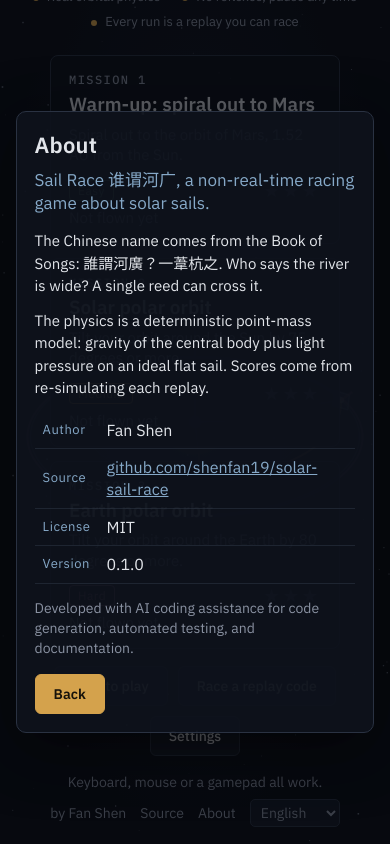
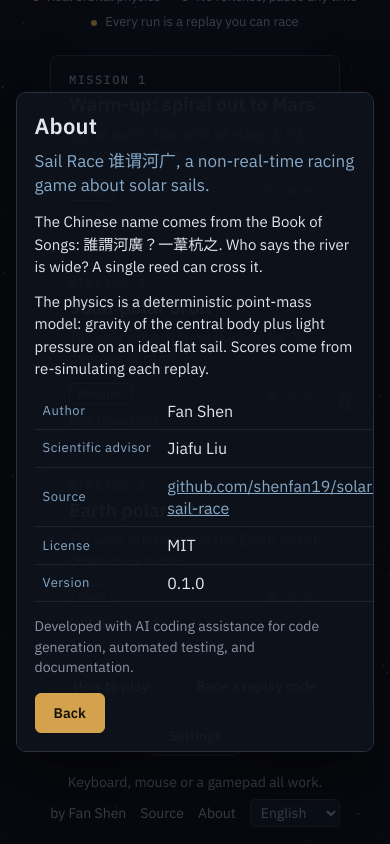
Before and after one commit to shenfan19/solar-sail-race, a plain HTML site: page index.html in a window 390 px wide. Both pictures are taken after a click on the button "About". Drawn offline with Linux system fonts and the light colour scheme.

Commit message:
Localize into nine languages, quieter palette, front page intro, phone scrolling, credit scientific advisor

```diff
--- a/index.html
+++ b/index.html
@@ -24,7 +24,7 @@
   }
   * { box-sizing:border-box; }
   html, body { margin:0; height:100%; background:var(--space); color:var(--text); font-family:var(--body); font-weight:400; overflow:hidden; user-select:none; -webkit-user-select:none; }
-  #stage { position:relative; width:100vw; height:100vh; background:radial-gradient(ellipse at 50% 40%, #121826 0%, var(--space) 70%); }
+  #stage { position:relative; width:100vw; height:100vh; height:100dvh; background:radial-gradient(ellipse at 50% 40%, #121826 0%, var(--space) 70%); }
   #view { position:absolute; inset:0; width:100%; height:100%; display:block; cursor:grab; }
   .hidden { display:none !important; }
   .screen { position:absolute; inset:0; pointer-events:none; }
@@ -46,7 +46,8 @@
   .btn.on { border-color:var(--accent); color:var(--accent); }
 
   /* menu */
-  #menu { display:flex; flex-direction:column; align-items:center; justify-content:flex-start; padding:5vh 4vw 2vh; text-align:center; gap:2vh; overflow:auto; }
+  /* the menu scrolls by itself on short screens, so it takes touches instead of passing them to the canvas behind */
+  #menu { display:flex; flex-direction:column; align-items:center; justify-content:flex-start; padding:5vh 4vw calc(2vh + env(safe-area-inset-bottom, 0px)); text-align:center; gap:2vh; overflow-y:auto; pointer-events:auto; touch-action:pan-y; -webkit-overflow-scrolling:touch; }
   #levels { display:flex; flex-wrap:wrap; gap:14px; justify-content:center; margin-top:1vh; }
   .card { width:min(290px, 86vw); text-align:left; padding:16px 18px; border-radius:8px; background:var(--panel); border:1px solid var(--line); color:var(--text); cursor:pointer; font-family:var(--body); transition:border-color .1s, transform .1s; }
   .card:hover, .card:focus-visible { outline:none; transform:translateY(-2px); border-color:var(--accent); }
@@ -67,7 +68,7 @@
 
   /* centered cards for brief, pause, result, settings, help, about */
   .center { display:flex; align-items:center; justify-content:center; padding:3vh 4vw; background:rgba(6,8,13,0.6); pointer-events:auto; }
-  .sheet { scrollbar-color:var(--line) transparent; width:min(740px, 94vw); max-height:94vh; overflow:auto; background:var(--panel); border:1px solid var(--line); border-radius:10px; padding:clamp(18px, 3vw, 32px); box-shadow:0 16px 60px rgba(0,0,0,0.5); }
+  .sheet { scrollbar-color:var(--line) transparent; width:min(740px, 94vw); max-height:94vh; max-height:94dvh; overflow:auto; touch-action:pan-y; background:var(--panel); border:1px solid var(--line); border-radius:10px; padding:clamp(18px, 3vw, 32px); box-shadow:0 16px 60px rgba(0,0,0,0.5); }
   .sheet h2 { font-size:clamp(22px, 3vw, 32px); }
   .sheet .lead { font-size:clamp(17px, 1.9vw, 21px); color:var(--accent); margin:10px 0 14px; line-height:1.4; }
   .sheet ol { margin:0 0 18px; padding-left:24px; font-size:clamp(15px, 1.7vw, 18px); line-height:1.5; }
@@ -264,6 +265,7 @@
       <p class="about" data-i18n="about.physics"></p>
       <table>
         <tr><td data-i18n="about.author"></td><td data-i18n="about.authorName"></td></tr>
+        <tr><td data-i18n="about.advisor"></td><td data-i18n="about.advisorName"></td></tr>
         <tr><td data-i18n="about.source"></td><td><a href="https://github.com/shenfan19/solar-sail-race" target="_blank" rel="noopener">github.com/shenfan19/solar-sail-race</a></td></tr>
         <tr><td data-i18n="about.license"></td><td>MIT</td></tr>
         <tr><td data-i18n="about.version"></td><td>0.1.0</td></tr>
--- a/js/locales/de.js
+++ b/js/locales/de.js
@@ -66,7 +66,7 @@ SailI18n.register('de', {
   'about.lead': 'Sail Race 誰謂河廣, ein Rennspiel ohne Echtzeitdruck über Sonnensegel.',
   'about.name': 'Der chinesische Name stammt aus dem Buch der Lieder: 誰謂河廣？一葦杭之. Wer sagt, der Fluss sei breit? Ein einziges Schilfrohr trägt hinüber.',
   'about.physics': 'Die Physik ist ein deterministisches Punktmassenmodell: Schwerkraft des Zentralkörpers plus Strahlungsdruck auf ein ideales ebenes Segel. Die Wertung entsteht durch erneute Simulation jedes Replays.',
-  'about.author': 'Autor', 'about.authorName': 'Fan Shen', 'about.source': 'Quellcode', 'about.license': 'Lizenz', 'about.version': 'Version',
+  'about.author': 'Autor', 'about.authorName': 'Fan Shen', 'about.advisor': 'Wissenschaftliche Beratung', 'about.advisorName': 'Jiafu Liu', 'about.source': 'Quellcode', 'about.license': 'Lizenz', 'about.version': 'Version',
   'about.ai': 'Entwickelt mit KI-Unterstützung für Codeerzeugung, automatisierte Tests und Dokumentation.',
 
   'prompt.paste': 'Replay-Code einfügen, um dagegen zu fliegen',
--- a/js/locales/en.js
+++ b/js/locales/en.js
@@ -66,7 +66,7 @@ SailI18n.register('en', {
   'about.lead': 'Sail Race 谁谓河广, a non-real-time racing game about solar sails.',
   'about.name': 'The Chinese name comes from the Book of Songs: 誰謂河廣？一葦杭之. Who says the river is wide? A single reed can cross it.',
   'about.physics': 'The physics is a deterministic point-mass model: gravity of the central body plus light pressure on an ideal flat sail. Scores come from re-simulating each replay.',
-  'about.author': 'Author', 'about.authorName': 'Fan Shen', 'about.source': 'Source', 'about.license': 'License', 'about.version': 'Version',
+  'about.author': 'Author', 'about.authorName': 'Fan Shen', 'about.advisor': 'Scientific advisor', 'about.advisorName': 'Jiafu Liu', 'about.source': 'Source', 'about.license': 'License', 'about.version': 'Version',
   'about.ai': 'Developed with AI coding assistance for code generation, automated testing, and documentation.',
 
   'prompt.paste': 'Paste a replay code to race against it',
--- a/js/locales/es.js
+++ b/js/locales/es.js
@@ -66,7 +66,7 @@ SailI18n.register('es', {
   'about.lead': 'Sail Race 誰謂河廣, un juego de carreras sin tiempo real sobre velas solares.',
   'about.name': 'El nombre chino viene del Libro de los Cantares: 誰謂河廣？一葦杭之. ¿Quién dice que el río es ancho? Basta un junco para cruzarlo.',
   'about.physics': 'La física es un modelo determinista de masa puntual: la gravedad del cuerpo central más la presión de la luz sobre una vela plana ideal. Las puntuaciones salen de volver a simular cada repetición.',
-  'about.author': 'Autor', 'about.authorName': 'Fan Shen', 'about.source': 'Código fuente', 'about.license': 'Licencia', 'about.version': 'Versión',
+  'about.author': 'Autor', 'about.authorName': 'Fan Shen', 'about.advisor': 'Asesor científico', 'about.advisorName': 'Jiafu Liu', 'about.source': 'Código fuente', 'about.license': 'Licencia', 'about.version': 'Versión',
   'about.ai': 'Desarrollado con asistencia de IA para generar código, pruebas automáticas y documentación.',
 
   'prompt.paste': 'Pega un código de repetición para competir con él',
--- a/js/locales/fr.js
+++ b/js/locales/fr.js
@@ -66,7 +66,7 @@ SailI18n.register('fr', {
   'about.lead': 'Sail Race 誰謂河廣, un jeu de course sans temps réel sur les voiles solaires.',
   'about.name': 'Le nom chinois vient du Classique des vers : 誰謂河廣？一葦杭之. Qui dit que le fleuve est large ? Un seul roseau suffit pour le traverser.',
   'about.physics': 'La physique est un modèle déterministe de point matériel : gravité du corps central et pression de radiation sur une voile plane idéale. Les scores viennent de la re-simulation de chaque replay.',
-  'about.author': 'Auteur', 'about.authorName': 'Fan Shen', 'about.source': 'Code source', 'about.license': 'Licence', 'about.version': 'Version',
+  'about.author': 'Auteur', 'about.authorName': 'Fan Shen', 'about.advisor': 'Conseiller scientifique', 'about.advisorName': 'Jiafu Liu', 'about.source': 'Code source', 'about.license': 'Licence', 'about.version': 'Version',
   'about.ai': 'Développé avec une assistance IA pour la génération de code, les tests automatisés et la documentation.',
 
   'prompt.paste': 'Collez un code de replay pour l’affronter',
--- a/js/locales/ja.js
+++ b/js/locales/ja.js
@@ -66,7 +66,7 @@ SailI18n.register('ja', {
   'about.lead': 'Sail Race 誰謂河廣、ソーラーセイルを題材にした非リアルタイムのレースゲーム。',
   'about.name': '中国語の題名は『詩経』衛風「河広」から：誰か河を広しと謂う、一葦もて之を杭る。',
   'about.physics': '物理は決定論的な質点モデルです。中心天体の重力に、理想的な平面帆への光圧を加えます。スコアは各リプレイを再シミュレーションして求めます。',
-  'about.author': '作者', 'about.authorName': 'Fan Shen', 'about.source': 'ソース', 'about.license': 'ライセンス', 'about.version': 'バージョン',
+  'about.author': '作者', 'about.authorName': 'Fan Shen', 'about.advisor': '科学顧問', 'about.advisorName': '劉家夫 (Jiafu Liu)', 'about.source': 'ソース', 'about.license': 'ライセンス', 'about.version': 'バージョン',
   'about.ai': 'コード生成、自動テスト、ドキュメント作成に AI コーディング支援を用いて開発しました。',
 
   'prompt.paste': 'リプレイコードを貼り付けて競争',
--- a/js/locales/ko.js
+++ b/js/locales/ko.js
@@ -66,7 +66,7 @@ SailI18n.register('ko', {
   'about.lead': 'Sail Race 誰謂河廣, 태양돛을 다룬 비실시간 레이싱 게임.',
   'about.name': '중국어 제목은 《시경》 위풍 〈하광〉에서 왔습니다: 누가 강이 넓다 하는가, 갈대 한 줄기로 건너리.',
   'about.physics': '물리는 결정론적 질점 모델입니다. 중심 천체의 중력에 이상적인 평면 돛에 작용하는 광압을 더합니다. 점수는 각 리플레이를 다시 시뮬레이션해서 얻습니다.',
-  'about.author': '제작', 'about.authorName': 'Fan Shen', 'about.source': '소스', 'about.license': '라이선스', 'about.version': '버전',
+  'about.author': '제작', 'about.authorName': 'Fan Shen', 'about.advisor': '과학 자문', 'about.advisorName': 'Jiafu Liu', 'about.source': '소스', 'about.license': '라이선스', 'about.version': '버전',
   'about.ai': '코드 생성, 자동 테스트, 문서 작성에 AI 코딩 지원을 받아 개발했습니다.',
 
   'prompt.paste': '리플레이 코드를 붙여 넣어 경주하기',
--- a/js/locales/ru.js
+++ b/js/locales/ru.js
@@ -66,7 +66,7 @@ SailI18n.register('ru', {
   'about.lead': 'Sail Race 誰謂河廣, гоночная игра без реального времени о солнечных парусах.',
   'about.name': 'Китайское название взято из «Книги песен»: 誰謂河廣？一葦杭之. Кто скажет, что река широка? Одной тростинки хватит, чтобы её переплыть.',
   'about.physics': 'Физика — детерминированная модель материальной точки: гравитация центрального тела плюс давление света на идеальный плоский парус. Результат получается повторным моделированием каждого повтора.',
-  'about.author': 'Автор', 'about.authorName': 'Fan Shen', 'about.source': 'Исходный код', 'about.license': 'Лицензия', 'about.version': 'Версия',
+  'about.author': 'Автор', 'about.authorName': 'Fan Shen', 'about.advisor': 'Научный консультант', 'about.advisorName': 'Jiafu Liu', 'about.source': 'Исходный код', 'about.license': 'Лицензия', 'about.version': 'Версия',
   'about.ai': 'Разработано с помощью ИИ при написании кода, автоматическом тестировании и документации.',
 
   'prompt.paste': 'Вставьте код повтора, чтобы соревноваться с ним',
--- a/js/locales/zh-CN.js
+++ b/js/locales/zh-CN.js
@@ -66,7 +66,7 @@ SailI18n.register('zh-CN', {
   'about.lead': '谁谓河广 Sail Race，一款关于太阳帆的非即时竞速游戏。',
   'about.name': '名字出自《诗经·卫风·河广》：谁谓河广？一苇杭之。',
   'about.physics': '物理是确定性的质点模型：中心天体的引力，加上光对理想平面帆的压力。成绩由重新模拟每一份回放得出。',
-  'about.author': '作者', 'about.authorName': 'Fan Shen', 'about.source': '源码', 'about.license': '许可证', 'about.version': '版本',
+  'about.author': '作者', 'about.authorName': 'Fan Shen', 'about.advisor': '科学顾问', 'about.advisorName': '刘家夫', 'about.source': '源码', 'about.license': '许可证', 'about.version': '版本',
   'about.ai': '开发中借助 AI 编程辅助完成代码生成、自动化测试和文档。',
 
   'prompt.paste': '粘贴回放码，与它比赛',
--- a/js/locales/zh-TW.js
+++ b/js/locales/zh-TW.js
@@ -66,7 +66,7 @@ SailI18n.register('zh-TW', {
   'about.lead': '誰謂河廣 Sail Race，一款關於太陽帆的非即時競速遊戲。',
   'about.name': '名字出自《詩經·衛風·河廣》：誰謂河廣？一葦杭之。',
   'about.physics': '物理是確定性的質點模型：中心天體的引力，加上光對理想平面帆的壓力。成績由重新模擬每一份重播得出。',
-  'about.author': '作者', 'about.authorName': 'Fan Shen', 'about.source': '原始碼', 'about.license': '授權', 'about.version': '版本',
+  'about.author': '作者', 'about.authorName': 'Fan Shen', 'about.advisor': '科學顧問', 'about.advisorName': '劉家夫', 'about.source': '原始碼', 'about.license': '授權', 'about.version': '版本',
   'about.ai': '開發中借助 AI 程式輔助完成程式碼生成、自動化測試和文件。',
 
   'prompt.paste': '貼上重播碼，與它比賽',
```
Also changed, not shown: 1 other file.
